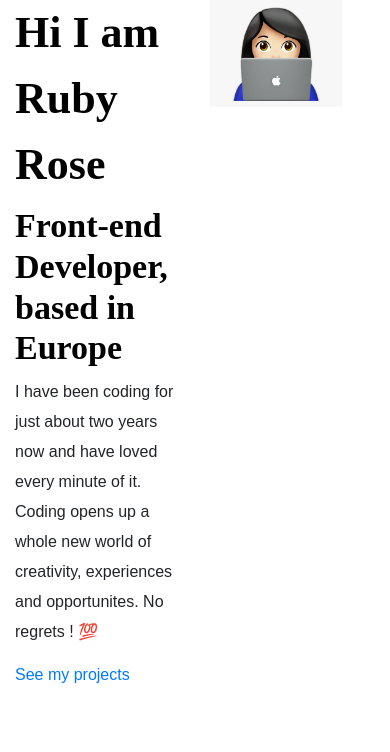
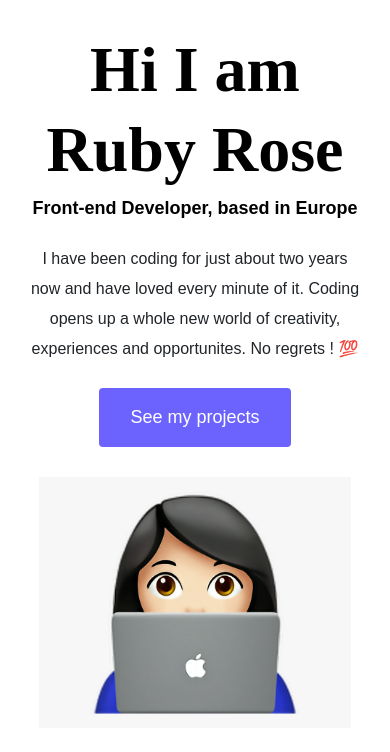
Before and after one commit to Ruby6647/portfolio-setup, a plain HTML site: page about.html in a window 390 px wide. Drawn offline with nearby package versions, Linux system fonts and the light colour scheme.

Commit message:
second page complete

```diff
--- a/about.html
+++ b/about.html
@@ -17,14 +17,16 @@
 <body>
     <div class="about-section container">
     <div class="row">
-    <div class="col-6">
+    <div class="col-lg-6">
+    <div class="about-section-content">
     <h1>Hi I am Ruby Rose</h1>
-    <h2>Front-end Developer, based in Europe</h2>
-    <p>I have been coding for just about two years now and have loved every minute of it.
+    <h2 class="mb-4">Front-end Developer, based in Europe</h2>
+    <p class="mb-4">I have been coding for just about two years now and have loved every minute of it.
     Coding opens up a whole new world of creativity, experiences and opportunites. No regrets ! 💯</p>
-    <a href="">See my projects</a>
+    <a href="" class="btn btn-branding">See my projects</a>
     </div>
-    <div class="col-6">
+    </div>
+    <div class="col-lg-6">
     <img src="images/emoji.png" alt="" class="img-fluid">
     </div>
     </div>
--- a/src/style.css
+++ b/src/style.css
@@ -55,6 +55,24 @@ p{
     font-size: 24px;
 }
 
+.about-section{
+    padding: 160px 20px;
+}
+
+.about-section h1{
+    font-size: 64px;
+    line-height: 80px;
+}
+
+.about-section h2{
+    font-size: 18px;
+    font-family: var(--default-font-family);
+}
+
+.about-section-content{
+    margin: 30px;
+}
+
 .btn-branding{
     background: var(--branding-color);
     border-radius: 4px;
@@ -78,6 +96,15 @@ p{
 }
 
 @media (max-width: 960px) {
+    h1 {
+        font-size: 44px;
+        line-height: 56px;
+    }
+
+    h2 {
+        font-size: 44px;
+    }
+
     .hero{
         padding: 80px 20px;
     }
@@ -86,6 +113,11 @@ p{
         padding: 0;
         text-align: center;
     }
+
+    .about-section {
+        text-align: center;
+        padding: 0;
+    }
 }
 
 img{
```
